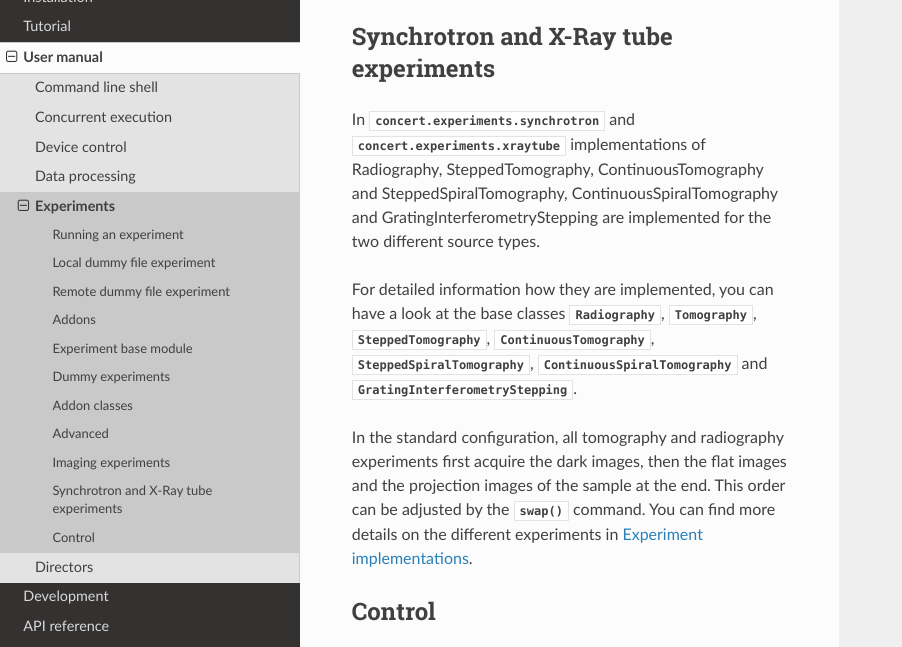
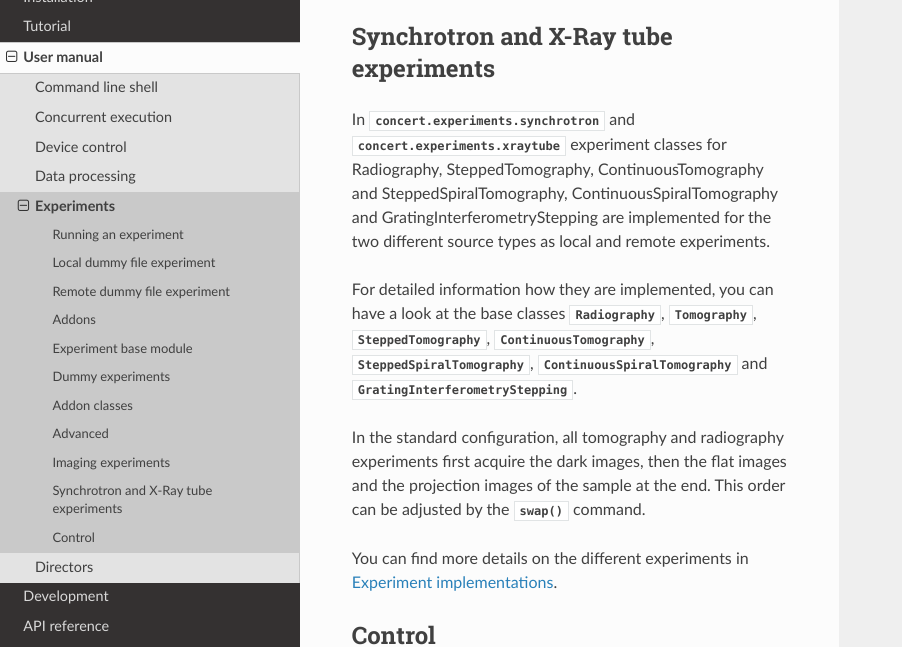
Before and after one commit to ufo-kit/concert, a Sphinx documentation site: the page built from docs/user/topics/experiments.rst, in a window 1280 px wide and 900 px high, scrolled down 7906 px, cut to the strip 123-770 px from the top of the window. Shown: the whole strip, without its empty margins (0-902 px from the left). Built offline with Sphinx 7.4.7 and the Read the Docs theme 3.1.0, drawn with Linux system fonts in a browser that asks for light colours.

Commit message:
changes in experiment documentation

```diff
--- a/docs/user/topics/experiments.rst
+++ b/docs/user/topics/experiments.rst
@@ -374,11 +374,10 @@ settings for conducting a tomographic experiment.
 Synchrotron and X-Ray tube experiments
 --------------------------------------
 
-In :py:mod:`concert.experiments.synchrotron` and
-:py:mod:`concert.experiments.xraytube` implementations of Radiography,
-SteppedTomography, ContinuousTomography and SteppedSpiralTomography,
+In :py:mod:`concert.experiments.synchrotron` and :py:mod:`concert.experiments.xraytube` experiment classes for
+Radiography, SteppedTomography, ContinuousTomography and SteppedSpiralTomography,
 ContinuousSpiralTomography and GratingInterferometryStepping are implemented for
-the two different source types.
+the two different source types as local and remote experiments.
 
 For detailed information how they are implemented, you can have a look at the
 base classes :class:`~concert.experiments.imaging.Radiography`,
@@ -392,8 +391,9 @@ base classes :class:`~concert.experiments.imaging.Radiography`,
 In the standard configuration, all tomography and radiography experiments first
 acquire the dark images, then the flat images and the projection images of the
 sample at the end. This order can be adjusted by the
-:func:`~concert.experiments.base.Experiment.swap` command. You can find more details on the
-different experiments in :ref:`Experiment implementations <exp-implementations>`.
+:func:`~concert.experiments.base.Experiment.swap` command.
+
+You can find more details on the different experiments in :ref:`Experiment implementations <exp-implementations>`.
 
 
 Control
```
